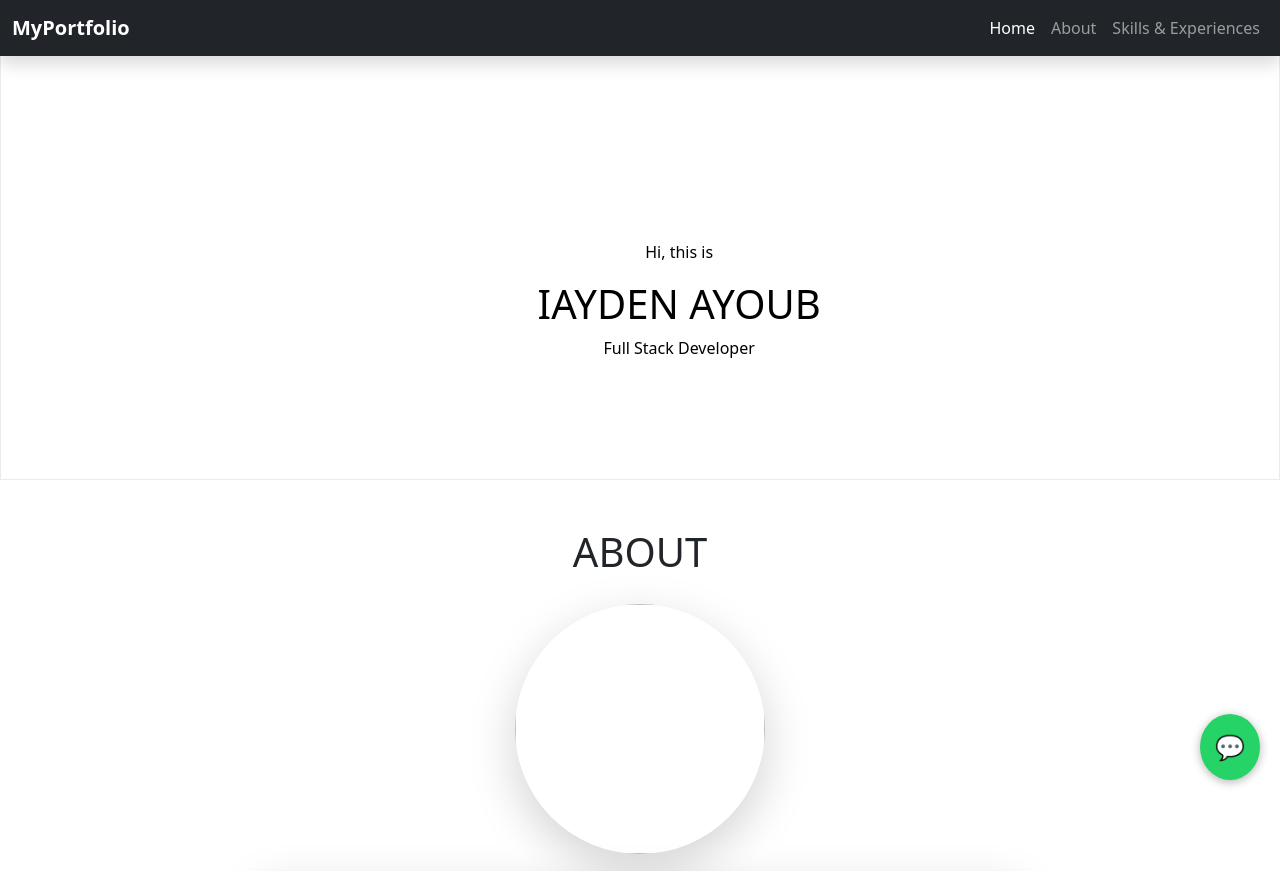
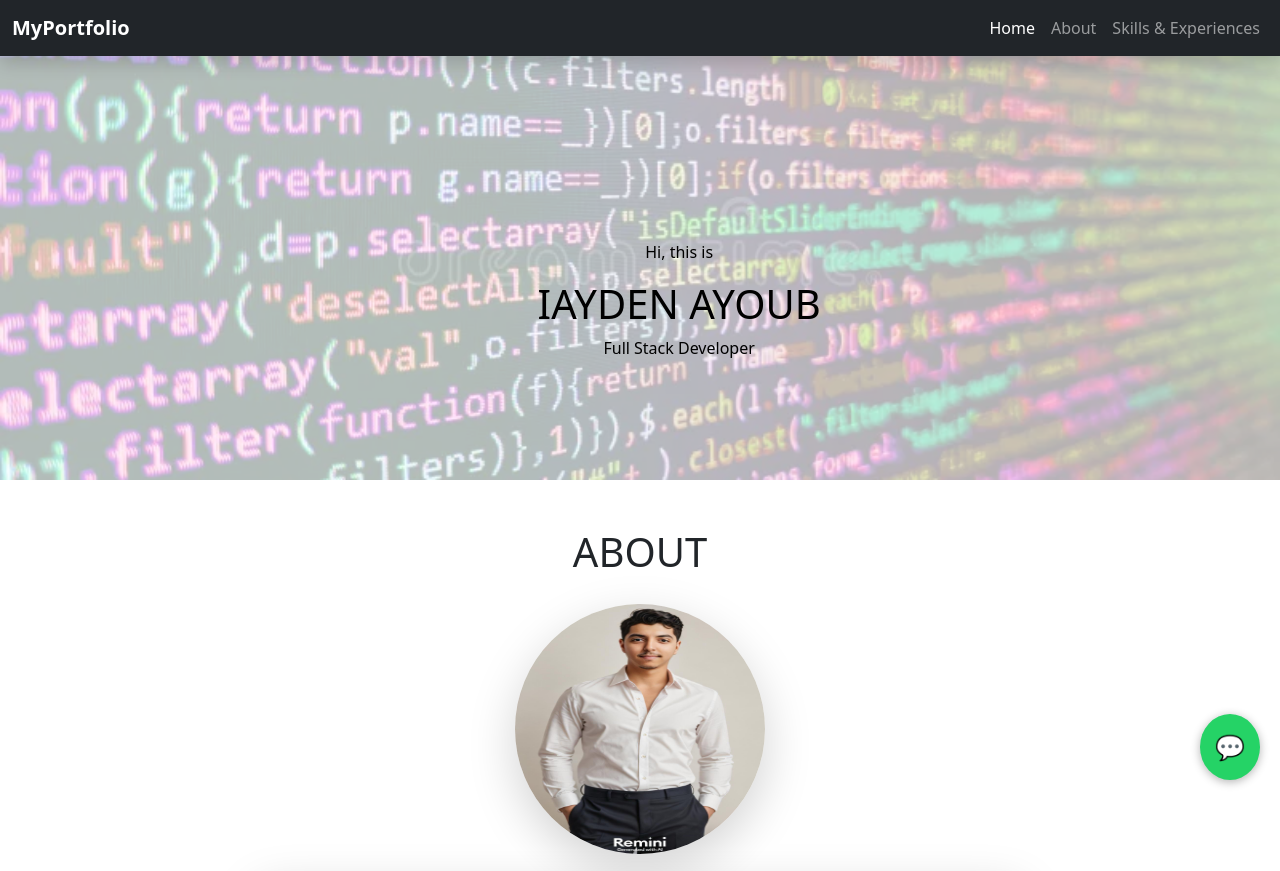
Before and after one commit to Iayden-Ayoub/Portfolio, a plain HTML site: page portfolio/index.html in a window 1280 px wide. Shown: the top 871 px of the page. Drawn offline with nearby package versions, Linux system fonts and the light colour scheme.

Commit message:
Update index.html

```diff
--- a/portfolio/index.html
+++ b/portfolio/index.html
@@ -38,7 +38,7 @@
     <!-- Hero Section -->
     <div>
         <img class="img"
-            src="C:\Users\ismai\OneDrive\Bureau\portfolio\programming-code-screen-software-developer-close-up-computer-web-page-inside-html-file-python-modern-development-background-243599392.webp"
+            src="tof.webp"
             alt="">
         <div class="cardd animate__animated animate__fadeInDown">
             <p>Hi, this is</p>
@@ -50,7 +50,7 @@
     <!-- About -->
     <section id="about" class="text-center my-5 animate__animated animate__fadeInUp">
         <h1>ABOUT</h1>
-        <img class="autreImage shadow-lg" src="WhatsApp Image 2025-07-18 at 16.23.09.jpeg" alt="">
+        <img class="autreImage shadow-lg" src="toff.jpeg" alt="">
         <div class="about-card shadow-lg">
             <p>
                 ✮👨🏻‍💻 <span style="color: green;">Ayoub Iayden</span> is a dedicated and versatile Full Stack
@@ -229,4 +229,5 @@ Ce projet permet de pratiquer la logique de programmation, la gestion des tours
     </script>
 </body>
 
+
 </html>
```
